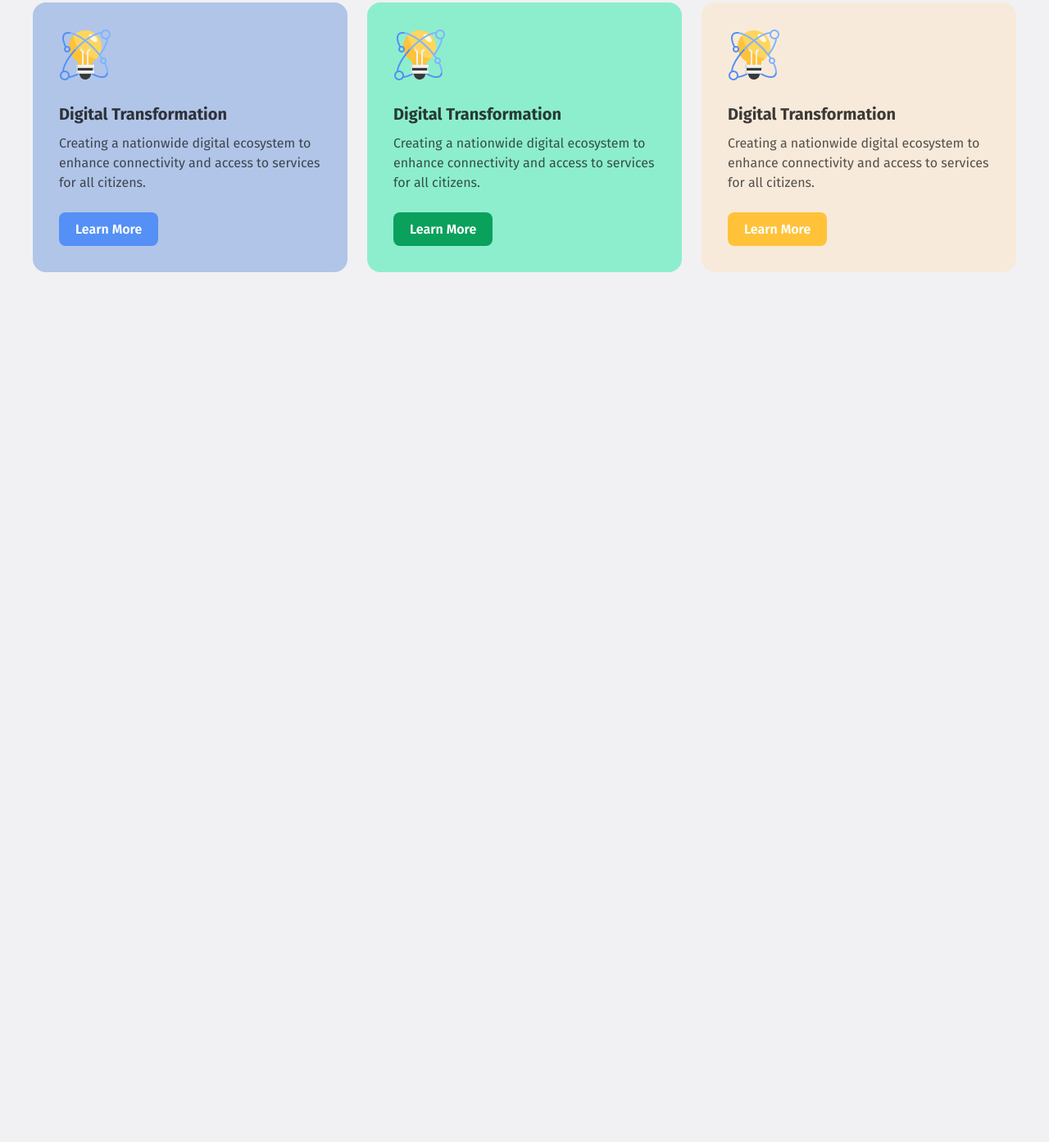
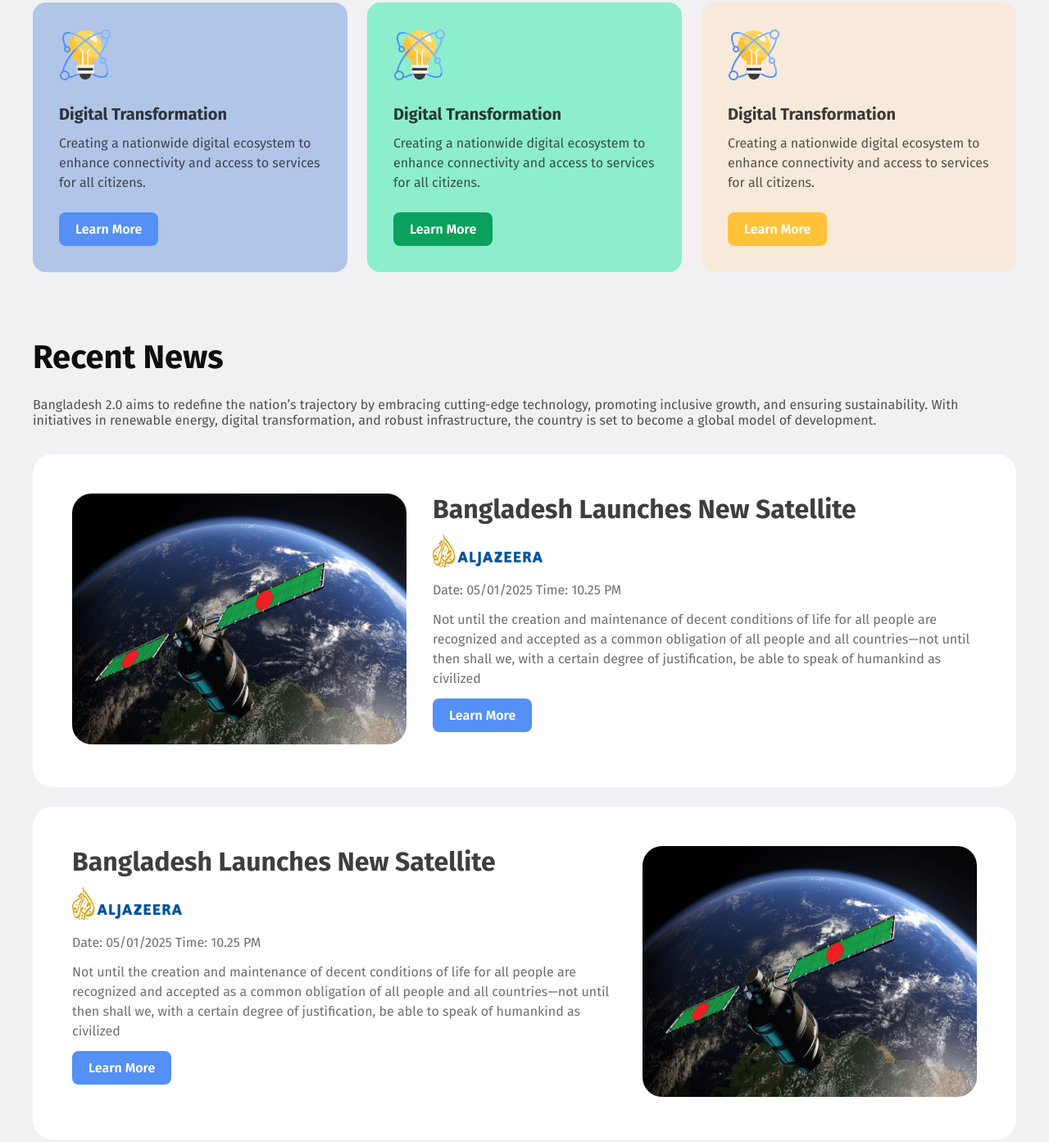
Before and after one commit to rumu4855/Bangladesh, a plain HTML site: page index.html in a window 1280 px wide. Shown: the part 875-2268 px from the top of the page at 82% size. Before the commit the page ends 1207 px from the top, so only its background shows below. Drawn offline with Linux system fonts and the light colour scheme.

Commit message:
add news section html and css code

```diff
--- a/index.html
+++ b/index.html
@@ -66,6 +66,40 @@
         </section>
 
          <!-- Vision Section End Here -->
+
+         <!-- News section starts here -->
+        <section id="news">
+            <h2 class="news-title">Recent News</h2>
+            <p class="news-description">Bangladesh 2.0 aims to redefine the nation’s trajectory by embracing cutting-edge technology, promoting inclusive growth, and ensuring sustainability. With initiatives in renewable energy, digital transformation, and robust infrastructure, the country is set to become a global model of development.</p>
+
+            <div class="news-section">
+                <div ><img class="news-img" src="assets/satelite.png" alt=""></div>
+                <div class="news-containt">
+                    <h3 class="news-section-title">Bangladesh Launches New Satellite</h3>
+                    <img src="assets/al-jazeera.png" alt="">
+                    <p class="news-time">Date: 05/01/2025        Time: 10.25 PM</p>
+                    <p class="news-decription">Not until the creation and maintenance of decent conditions of life for all people are recognized and accepted as a common obligation of all people and all countries—not until then shall we, with a certain degree of justification, be able to speak of humankind as civilized</p>
+                    <button class="card-btn">Learn More</button>
+
+                </div>
+            </div>
+
+            <div style="margin-top: 24px;" class="news-section">
+                    <div class="news-containt">
+                    <h3 class="news-section-title">Bangladesh Launches New Satellite</h3>
+                    <img src="assets/al-jazeera.png" alt="">
+                    <p class="news-time">Date: 05/01/2025        Time: 10.25 PM</p>
+                    <p class="news-decription">Not until the creation and maintenance of decent conditions of life for all people are recognized and accepted as a common obligation of all people and all countries—not until then shall we, with a certain degree of justification, be able to speak of humankind as civilized</p>
+                    <button class="card-btn">Learn More</button>
+
+                </div>
+                <div ><img class="news-img" src="assets/satelite.png" alt=""></div>
+            </div>
+
+
+        </section>
+
+          <!-- News section ends here -->
     </main>
 
     <footer>
--- a/style/style.css
+++ b/style/style.css
@@ -209,3 +209,61 @@ header nav{
     background-color: #FFFFFF;
     color: #FFC239;
 }
+
+/* News section style here */
+
+#news{
+    margin: 80px 0;
+}
+
+.news-title{
+    font-size: 40px;
+    font-weight: bold;
+    color: #0E0E0E;
+    margin-bottom: 24px;
+}
+
+.news-description{
+    font-size: 16px;
+    color: #0E0E0E;
+    opacity: 0.7;
+    margin-bottom: 32px;
+}
+
+.news-section{
+    display: flex;
+    background-color: #FFFFFF;
+    padding: 48px;
+    gap: 32px;
+    border-radius: 24px;
+}
+
+.news-img{
+    border-radius: 24px;
+}
+
+.news-section-title{
+    font-size: 32px;
+    font-weight: bold;
+    opacity: 0.8;
+    margin-bottom: 12px;
+    color: #0E0E0E;
+    opacity: 0.8;
+
+}
+
+.news-time{
+    font-size: 16px;
+    color: #323232;
+    opacity: 0.7;
+    margin: 12px 0;
+    line-height: 24px;
+}
+
+.news-decription{
+    font-size: 16px;
+    color: #323232;
+    opacity: 0.7;
+    margin: 12px 0;
+    line-height: 24px;
+}
```
